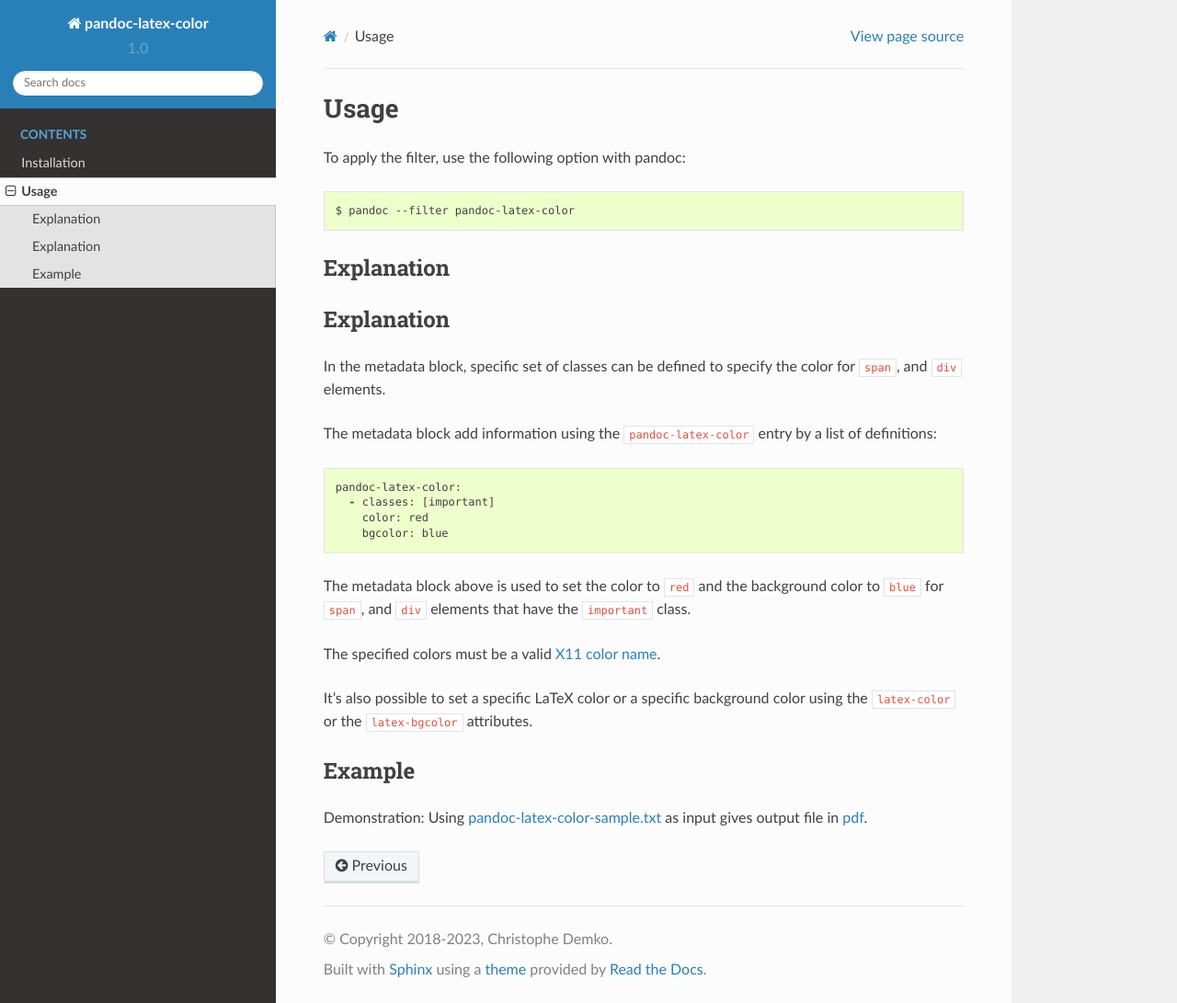
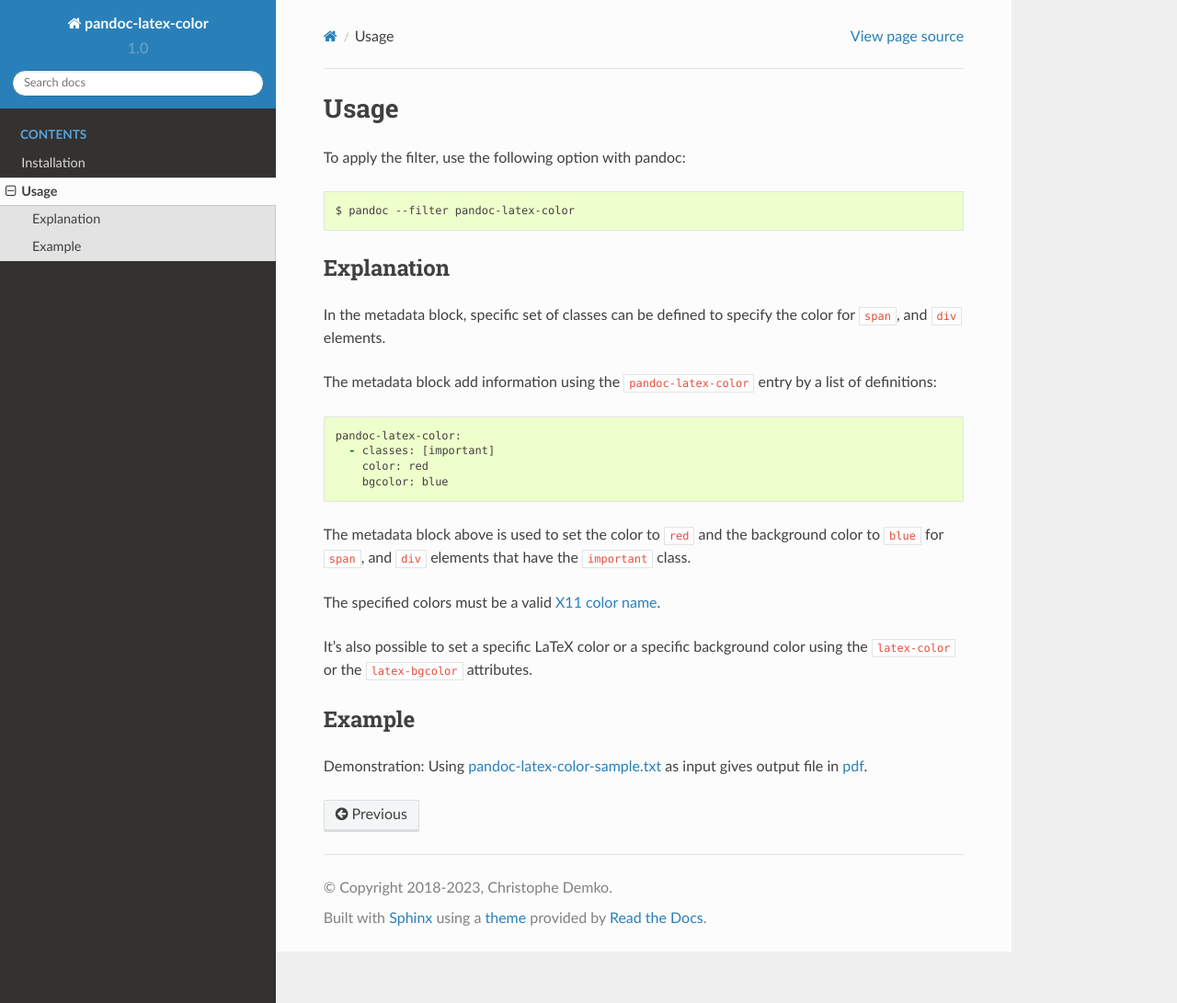
Before and after one commit to chdemko/pandoc-latex-color, a Sphinx documentation site: the page built from docs/usage.md, in a window 1280 px wide and 1091 px high. Shown: the whole window at 92% size. Built offline with Sphinx 7.4.7 and the Read the Docs theme 2.0.0, drawn with Linux system fonts in a browser that asks for light colours.

Commit message:
Fix docs

```diff
--- a/docs/usage.md
+++ b/docs/usage.md
@@ -1,12 +1,11 @@
-# Usage
+Usage
+=====
 
 To apply the filter, use the following option with pandoc:
 
 ~~~shell
 $ pandoc --filter pandoc-latex-color
 ~~~
-
-## Explanation
 
 Explanation
 -----------
```
